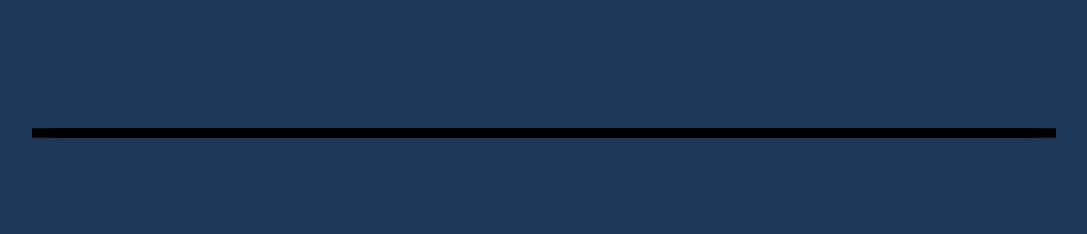
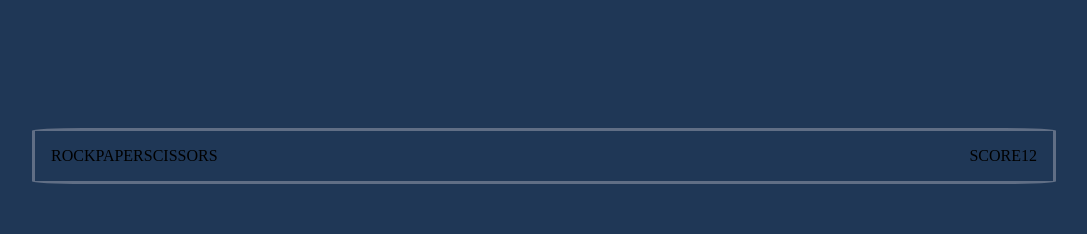
Before and after one commit to NaosouBruno/Rock-Paper-Scissors, a React (Vite) app: page / in a window 1280 px wide. Shown: the top 234 px of the page, without its empty margins (96-1183 px from the left). Built offline with nearby package versions, Linux system fonts and the light colour scheme.

Commit message:
corrigindo erros no scss do gamecard

```diff
--- a/src/components/GameCard/gamecard.scss
+++ b/src/components/GameCard/gamecard.scss
@@ -9,20 +9,19 @@
   align-items: center;
   cursor: pointer;
   position: relative;
-}
-
-.containerIcon--BorderScissor {
+  &--BorderScissor {
     border: 1em solid $scissorsGradient;
     bottom: 10%;
     left: 65%;
   }
-.containerIcon--BorderRock {
+  &--BorderRock {
     border: 1em solid $rockGradient;
     left: 30%;
     bottom: 10%;
   }
-.containerIcon--BorderPaper {
+  &--BorderPaper {
     border: 1em solid $paperGradient;
     bottom: 40%;
     right: 7%;
   }
+}
--- a/src/components/Score/Score.jsx
+++ b/src/components/Score/Score.jsx
@@ -3,8 +3,15 @@ import "./score.scss";
 export default function Score() {
   return (
     <div className="score">
-      <div></div>
-      <div></div>
+      <div className="score--describ">
+        <span>Rock</span>
+        <span>Paper</span>
+        <span>Scissors</span>
+      </div>
+      <div className="score--spots">
+        <span>Score</span>
+        <span>12</span>
+      </div>
     </div>
   );
 }
--- a/src/components/Score/score.scss
+++ b/src/components/Score/score.scss
@@ -1,7 +1,14 @@
+@use "/src/styles/styles" as *;
 .score {
-  border: 5px solid black;
+  border: 3px solid $headerOutline;
   border-radius: 5%;
   width: 80%;
   height: 12%;
   margin: 10% 0 30% 0;
+  padding: 1em;
+  text-transform: uppercase;
+  display: flex;
+  justify-content: space-between;
+  &--describ {
+  }
 }
```
Lines whose indentation alone changed are shown as unchanged.
